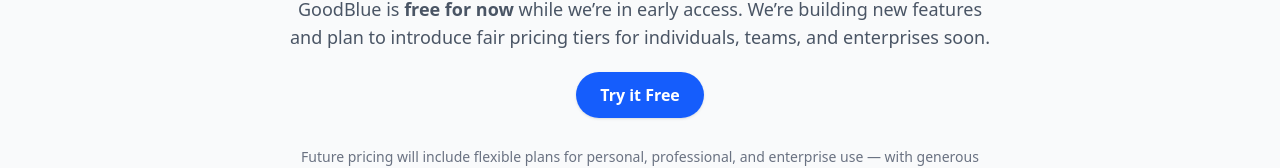
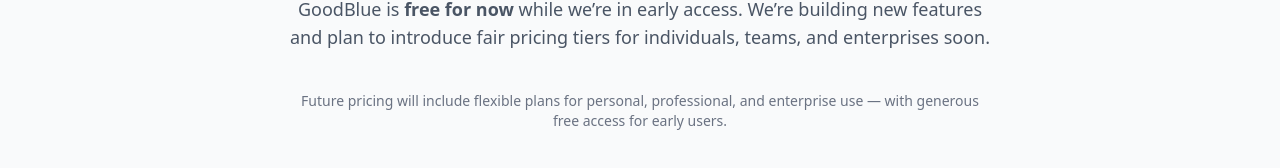
Before and after one commit to goodblue71-Strat/goodblue-web, a Next.js app: page /Pricing in a window 1280 px wide. Shown: the part 334-502 px from the top of the page. Built offline with nearby package versions, Linux system fonts and the light colour scheme; no server answers.

Commit message:
Update page.tsx

```diff
--- a/app/Pricing/page.tsx
+++ b/app/Pricing/page.tsx
@@ -18,17 +18,6 @@
           We’re building new features and plan to introduce fair pricing tiers
           for individuals, teams, and enterprises soon.
         </p>
-        <div className="mt-8">
-          <a
-            href={process.env.NEXT_PUBLIC_APP_URL || "#"}
-            target="_blank"
-            rel="noopener noreferrer"
-            className="rounded-full bg-blue-600 px-6 py-3 text-white font-semibold shadow hover:bg-blue-700"
-          >
-            Try it Free
-          </a>
-        </div>
-
         <p className="mt-10 text-gray-500 text-sm">
           Future pricing will include flexible plans for personal, professional,
           and enterprise use — with generous free access for early users.
```
